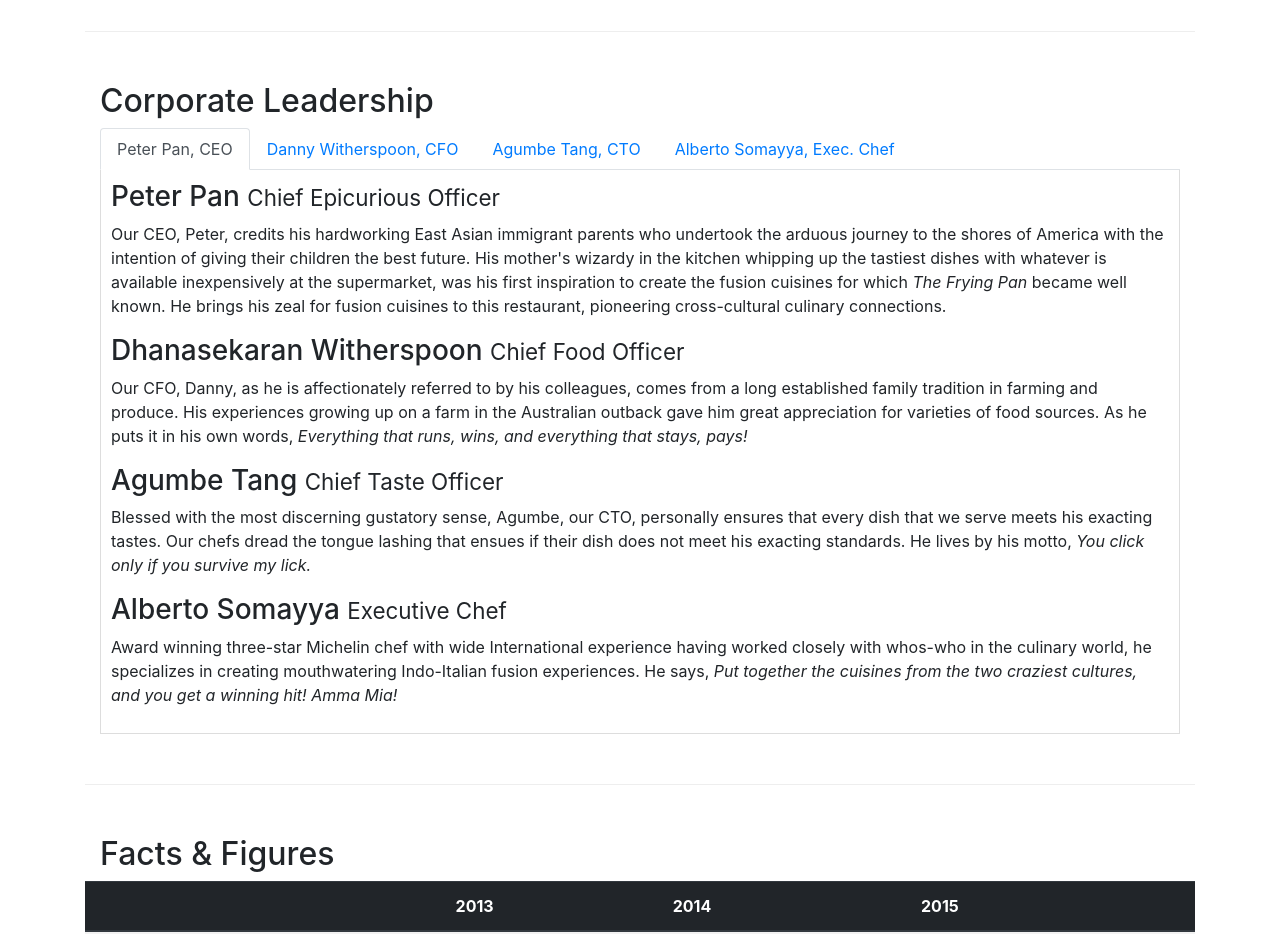
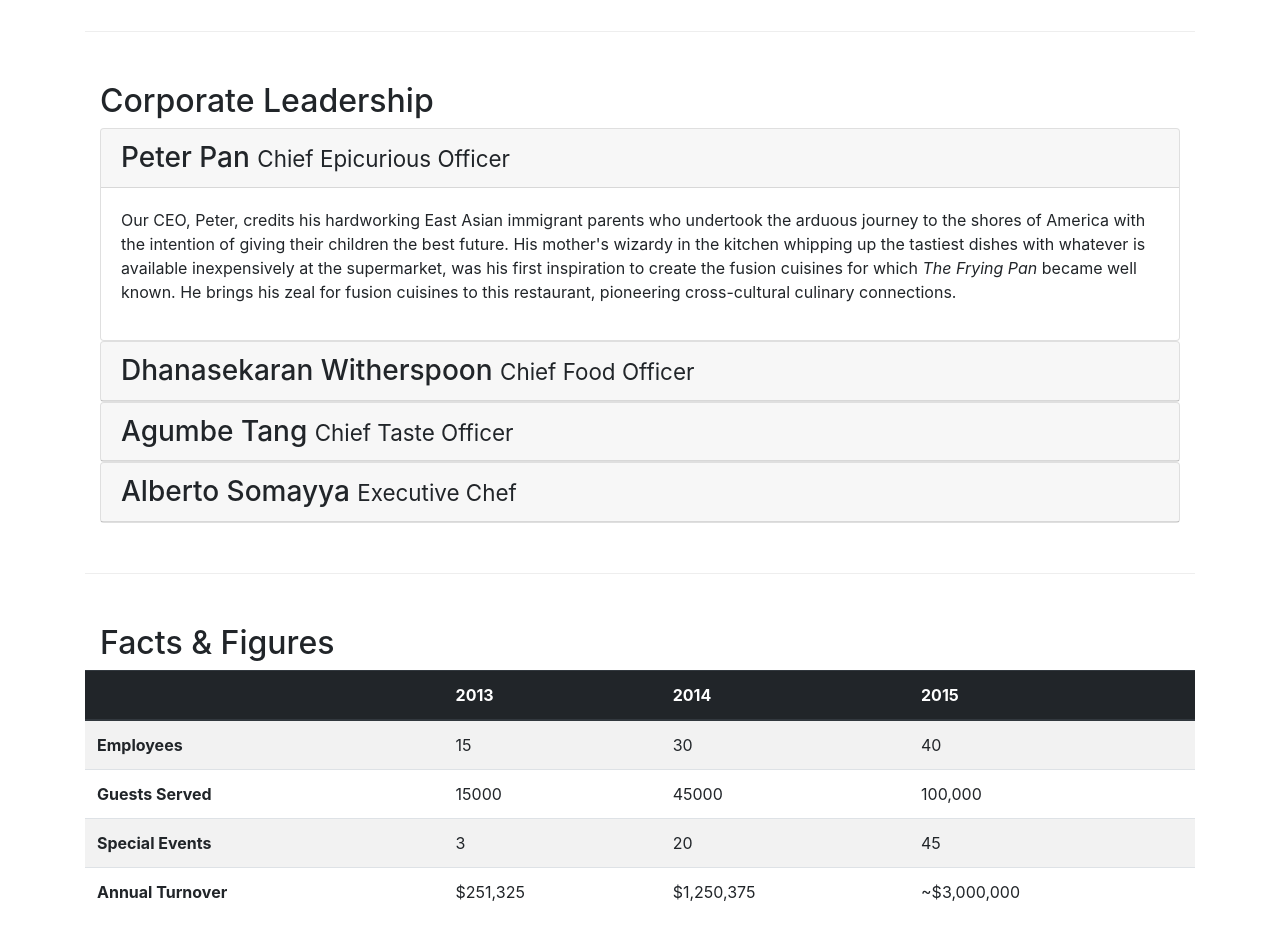
Before and after one commit to MatrixUsman/Front-End-Web-UI-Frameworks-and-Tools-Bootstrap-4, a website: page week1/conFusion/aboutus.html in a window 1280 px wide. Shown: the part 940-1874 px from the top of the page. Drawn offline with nearby package versions, Linux system fonts and the light colour scheme.

Commit message:
Accordion
Signed-off-by: matrixusman <maarifians@gmail.com>

```diff
--- a/week1/conFusion/aboutus.html
+++ b/week1/conFusion/aboutus.html
@@ -119,26 +119,20 @@
       <div class="row row-content">
         <div class="col-12 col-sm-12 col-md-12">
           <h2>Corporate Leadership</h2>
-          <ul class="nav nav-tabs">
-            <li class="nav-item">
-              <a class="nav-link active" href="#peter" role="tab" data-toggle="tab">Peter Pan, CEO</a>
-            </li>
-            <li class="nav-item">
-              <a class="nav-link" href="#danny" role="tab" data-toggle="tab">Danny Witherspoon, CFO</a>
-            </li>
-            <li class="nav-item">
-              <a class="nav-link" href="#agumbe" role="tab" data-toggle="tab">Agumbe Tang, CTO</a>
-            </li>
-            <li class="nav-item">
-              <a class="nav-link" href="#alberto" role="tab" data-toggle="tab">Alberto Somayya, Exec. Chef</a>
-            </li>
-          </ul>
-          <div class="tab-content">
+          <div id="accordion">
 
-            <div role="tabpanel" class="tab-pane fade show active" id="peter">
-              <h3>Peter Pan <small>Chief Epicurious Officer</small></h3>
-              <p class="d-none d-sm-block">
-                Our CEO, Peter, credits his hardworking East Asian immigrant parents
+
+                    <div class="card">
+                        <div class="card-header" role="tab" id="peterhead">
+                        <h3 class="mb-0">
+                            <a data-toggle="collapse" data-target="#peter">
+                            Peter Pan <small>Chief Epicurious Officer</small>
+                            </a>
+                        </h3>
+                        </div>
+                        <div class="collapse show" id="peter" data-parent="#accordion">
+                            <div class="card-body">
+                                <p class="d-none d-sm-block">Our CEO, Peter, credits his hardworking East Asian immigrant parents
                 who undertook the arduous journey to the shores of America with the
                 intention of giving their children the best future. His mother's
                 wizardy in the kitchen whipping up the tastiest dishes with whatever
@@ -146,47 +140,66 @@
                 inspiration to create the fusion cuisines for which
                 <em>The Frying Pan</em> became well known. He brings his zeal for
                 fusion cuisines to this restaurant, pioneering cross-cultural
-                culinary connections.
-              </p>
+                culinary connections.</p>
+                            </div>
+                        </div>
                     </div>
 
-
-
-            <div role="tabpanel" class="tab-pane fade show active" id="danny">
-              <h3>Dhanasekaran Witherspoon <small>Chief Food Officer</small></h3>
-              <p class="d-none d-sm-block">
-                Our CFO, Danny, as he is affectionately referred to by his
+                <div class="card">
+                            <div class="card-header" role="tab" id="dannyhead">
+                            <h3 class="mb-0">
+                                <a class="collapsed" data-toggle="collapse" data-target="#danny">
+                                Dhanasekaran Witherspoon <small>Chief Food Officer</small>
+                                </a>
+                            </h3>
+                        </div>
+                        <div class="collapse" id="danny" data-parent="#accordion">
+                            <div class="card-body">
+                                <p class="d-none d-sm-block">Our CFO, Danny, as he is affectionately referred to by his
                 colleagues, comes from a long established family tradition in
                 farming and produce. His experiences growing up on a farm in the
                 Australian outback gave him great appreciation for varieties of food
                 sources. As he puts it in his own words,
-                <em>Everything that runs, wins, and everything that stays, pays!</em>
-
+                <em>Everything that runs, wins, and everything that stays, pays!</em></p>
                             </div>
-
-          <div role="tabpanel" class="tab-pane fade show active" id="agumbe">
-            </p>
-            <h3>Agumbe Tang <small>Chief Taste Officer</small></h3>
-            <p class="d-none d-sm-block">
-              Blessed with the most discerning gustatory sense, Agumbe, our CTO,
+                        </div>
+                    </div>
+                    <div class="card">
+                            <div class="card-header" role="tab" id="agumbehead">
+                            <h3 class="mb-0">
+                                <a class="collapsed" data-toggle="collapse" data-target="#agumbe">
+                                Agumbe Tang <small>Chief Taste Officer</small>
+                                </a>
+                            </h3>
+                        </div>
+                        <div class="collapse" id="agumbe" data-parent="#accordion">
+                            <div class="card-body">
+                                <p class="d-none d-sm-block"> Blessed with the most discerning gustatory sense, Agumbe, our CTO,
               personally ensures that every dish that we serve meets his exacting
               tastes. Our chefs dread the tongue lashing that ensues if their dish
               does not meet his exacting standards. He lives by his motto,
-              <em>You click only if you survive my lick.</em>
-          </p>
+              <em>You click only if you survive my lick.</em></p>
                             </div>
-
-          <div role="tabpanel" class="tab-pane fade show active" id="alberto">
-
-            <h3>Alberto Somayya <small>Executive Chef</small></h3>
-            <p class="d-none d-sm-block">
-              Award winning three-star Michelin chef with wide International
+                        </div>
+                    </div>
+                    <div class="card">
+                            <div class="card-header" role="tab" id="albertohead">
+                            <h3 class="mb-0">
+                                <a class="collapsed" data-toggle="collapse" data-target="#alberto">
+                                Alberto Somayya <small>Executive Chef</small>
+                                </a>
+                            </h3>
+                        </div>
+                        <div class="collapse" id="alberto" data-parent="#accordion">
+                            <div class="card-body">
+                                <p class="d-none d-sm-block">Award winning three-star Michelin chef with wide International
               experience having worked closely with whos-who in the culinary
               world, he specializes in creating mouthwatering Indo-Italian fusion
               experiences. He says,
               <em>Put together the cuisines from the two craziest cultures, and you
-                get a winning hit! Amma Mia!</em>
-            </p>
+                get a winning hit! Amma Mia!</em></p>
+                            </div>
+                        </div>
                     </div>
                     </div>
                                         </div>
```
Lines whose indentation alone changed are shown as unchanged.
